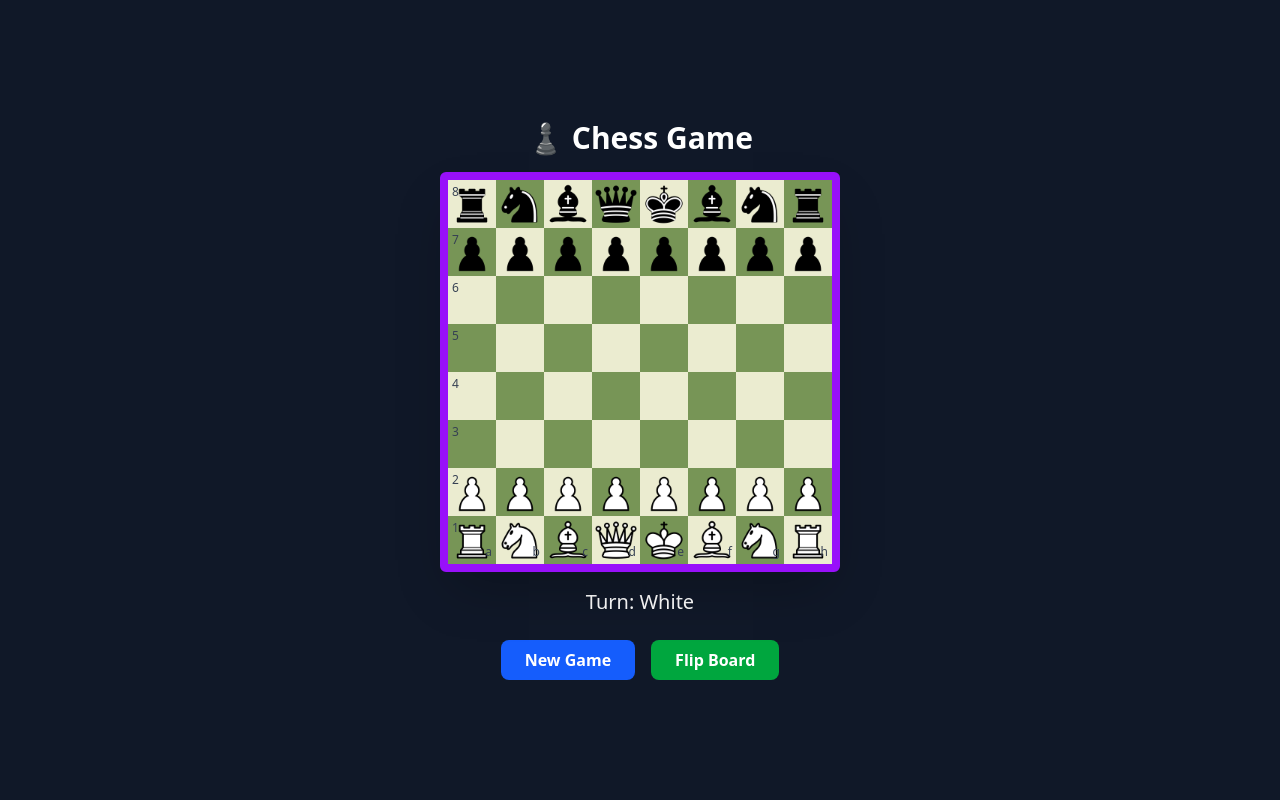
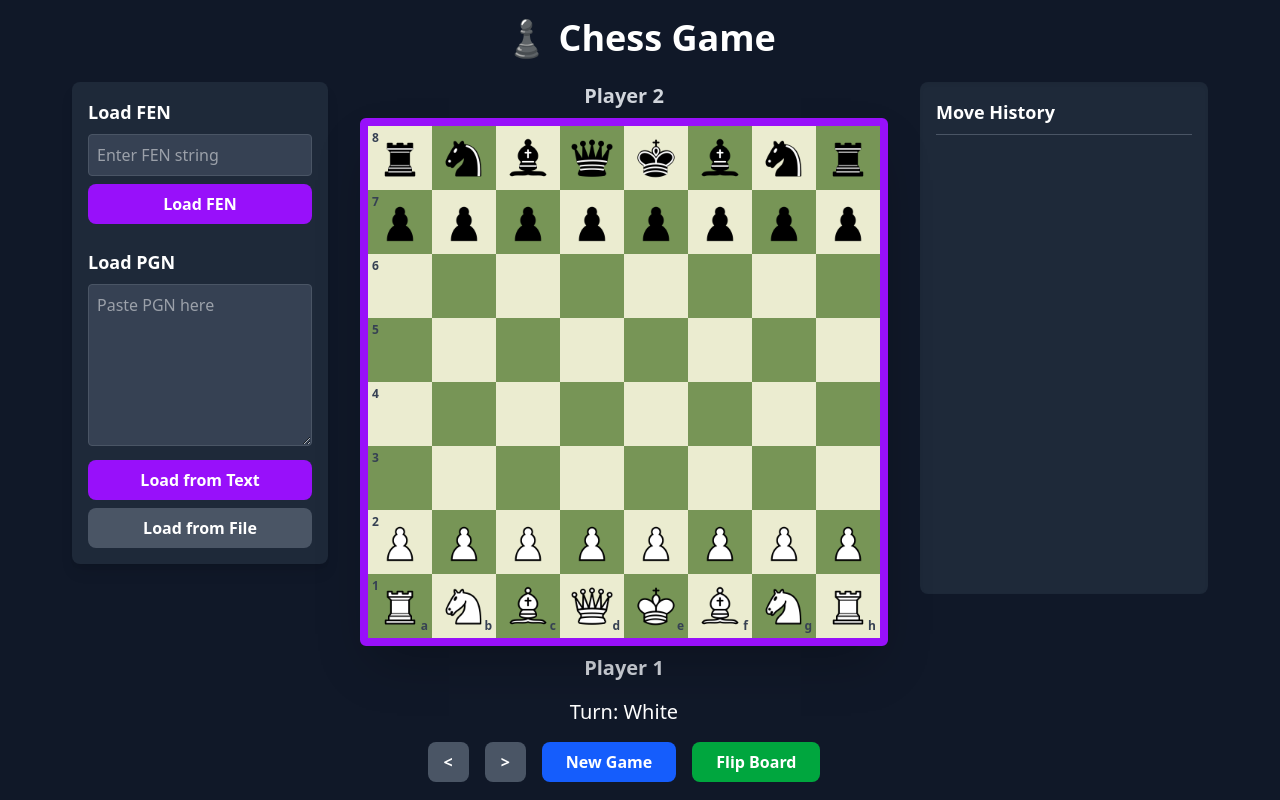
Before and after one commit to jatingaur18/Chess_Analysis, a React (Vite) app: page / in a window 1280 px wide. Built offline with nearby package versions, Linux system fonts and the light colour scheme.

Commit message:
history move and fen

```diff
--- a/src/Component/ChessBoard.jsx
+++ b/src/Component/ChessBoard.jsx
@@ -1,37 +1,43 @@
 import React, { useState, useEffect, useRef } from "react";
 import { Chess } from "chess.js";
+import Toolbar from "./Toolbar";
+import MoveHistory from "./MoveHistory"; // Import the new component
 
-// Piece image mapping
 const getPieceImage = (piece) => {
   if (!piece) return null;
 
-  const colorName = piece.color === 'w' ? 'white' : 'black';
+  const colorName = piece.color === "w" ? "white" : "black";
   const pieceNames = {
-    p: 'pawn',
-    r: 'rook',
-    n: 'knight',
-    b: 'bishop',
-    q: 'queen',
-    k: 'king'
+    p: "pawn", r: "rook", n: "knight", b: "bishop", q: "queen", k: "king",
   };
-
   const pieceName = pieceNames[piece.type];
-  // Make sure to replace this path with the correct path to your assets
   return `./src/assets/pieces-basic-png/${colorName}-${pieceName}.png`;
 };
 
 const squareColor = (i, j) =>
   (i + j) % 2 === 0 ? "bg-[#EBECD0]" : "bg-[#779556]";
 
+
 const ChessBoard = () => {
-  const [game, setGame] = useState(new Chess());
+  const createInitialHistory = () => ({
+    fen: new Chess().fen(),
+    move: null,
+    san: "Initial",
+    children: [],
+    parent: null,
+  });
+
+  const [historyRoot, setHistoryRoot] = useState(createInitialHistory);
+  const [currentNode, setCurrentNode] = useState(historyRoot);
+
+  const game = new Chess(currentNode.fen);
+
   const [selectedSquare, setSelectedSquare] = useState(null);
   const [possibleMoves, setPossibleMoves] = useState([]);
   const [boardOrientation, setBoardOrientation] = useState("white");
   const [showPromotionDialog, setShowPromotionDialog] = useState(false);
   const [promotionMove, setPromotionMove] = useState(null);
 
-  // Drag and drop state
   const [draggedPiece, setDraggedPiece] = useState(null);
   const [draggedFrom, setDraggedFrom] = useState(null);
   const [isDragging, setIsDragging] = useState(false);
@@ -39,68 +45,123 @@ const ChessBoard = () => {
   const [mousePosition, setMousePosition] = useState({ x: 0, y: 0 });
 
   const boardRef = useRef(null);
-  const hasDragged = useRef(false); // Ref to distinguish click from drag
+  const hasDragged = useRef(false);
 
-  const board = game.board();
   const turn = game.turn();
 
-  // Mouse move handler for dragging
   useEffect(() => {
     const handleMouseMove = (e) => {
       if (isDragging) {
         setMousePosition({ x: e.clientX, y: e.clientY });
-        hasDragged.current = true; // Set flag to true when mouse moves
+        hasDragged.current = true;
+      }
+    };
+    const handleGlobalMouseUp = () => {
+      if (isDragging) {
+        setIsDragging(false);
+        setDraggedPiece(null);
+        setDraggedFrom(null);
+      }
+      hasDragged.current = false;
+    };
+    document.addEventListener("mousemove", handleMouseMove);
+    document.addEventListener("mouseup", handleGlobalMouseUp);
+    return () => {
+      document.removeEventListener("mousemove", handleMouseMove);
+      document.removeEventListener("mouseup", handleGlobalMouseUp);
+    };
+  }, [isDragging]);
+
+  const resetInteractiveStates = () => {
+    setSelectedSquare(null);
+    setPossibleMoves([]);
+    setShowPromotionDialog(false);
+    setPromotionMove(null);
+    setIsDragging(false);
+    setDraggedPiece(null);
+    setDraggedFrom(null);
+  };
+
+  const handleLoadFen = (fen) => {
+    try {
+      new Chess(fen); // Validate FEN
+      const fenParts = fen.split(' ');
+
+      if (fenParts.length !== 6) {
+        alert("Invalid FEN: Does not contain all 6 fields.");
+        return;
+      }
+
+      const turn = fenParts[1];
+      const fullMoveNumber = parseInt(fenParts[5], 10);
+
+      if (isNaN(fullMoveNumber)) {
+        alert("Invalid FEN: Fullmove number is not a valid number.");
+        return;
+      }
+
+      const startingPly = (fullMoveNumber - 1) * 2 + (turn === 'b' ? 1 : 0);
+
+      const newRoot = {
+        fen,
+        move: { ply: startingPly - 1 },
+        san: "Initial",
+        children: [],
+        parent: null,
+      };
+
+      setHistoryRoot(newRoot);
+      setCurrentNode(newRoot);
+      resetInteractiveStates();
+    } catch (e) {
+      alert("Invalid FEN provided. Board will not be updated.");
     }
   };
 
-    const handleGlobalMouseUp = () => {
-      if (isDragging) {
-        // This handles drops outside the board or invalid drops
-        const from = draggedFrom;
+  const handleLoadPgn = (pgn) => {
+    try {
+      const tempGame = new Chess();
+      const success = tempGame.loadPgn(pgn, { sloppy: true });
+      if (success) {
+        const pgnMoves = tempGame.history({ verbose: true });
+        const newRoot = createInitialHistory();
+        let current = newRoot;
+        const builderGame = new Chess();
 
-        // Reset all drag-related states
-        setIsDragging(false);
-        setDraggedPiece(null);
-        setDraggedFrom(null);
+        pgnMoves.forEach(move => {
+          builderGame.move(move.san);
+          const newNode = {
+            fen: builderGame.fen(),
+            move: move,
+            san: move.san,
+            children: [],
+            parent: current,
+          };
+          current.children.push(newNode);
+          current = newNode;
+        });
 
-        // If it was a real drag (not a click), and we are dropping off-board,
-        // clear the selection. Otherwise, let the selection from mousedown persist for a click.
-        if (hasDragged.current) {
-            // Check if the piece was selected by the mousedown that started this drag
-            if(selectedSquare === from){
-                setSelectedSquare(null);
-                setPossibleMoves([]);
+        setHistoryRoot(newRoot);
+        setCurrentNode(current);
+        resetInteractiveStates();
+      } else {
+        alert("Invalid PGN provided. Board will not be updated.");
       }
+    } catch (e) {
+      console.error("PGN Parsing error:", e);
+      alert("PGN Parsing error. Board will not be updated.");
     }
-      }
-      hasDragged.current = false; // Reset for next interaction
   };
 
-    document.addEventListener('mousemove', handleMouseMove);
-    document.addEventListener('mouseup', handleGlobalMouseUp);
-
-    return () => {
-      document.removeEventListener('mousemove', handleMouseMove);
-      document.removeEventListener('mouseup', handleGlobalMouseUp);
-    };
-  }, [isDragging, draggedFrom, selectedSquare]);
-
   const handleSquareClick = (i, j) => {
-    // If a drag happened, let the drop handler deal with it.
     if (hasDragged.current) return;
-
     const square = indexToSquare(i, j);
-
-    // If a piece is selected and the click is on a valid move
     if (selectedSquare && possibleMoves.includes(square)) {
       handleMove(selectedSquare, square);
       return;
     }
-
-    // If clicking on a piece of the correct color
     const piece = game.get(square);
     if (piece && piece.color === turn) {
-      // If clicking the same piece, deselect it. Otherwise, select the new one.
       if (selectedSquare === square) {
         setSelectedSquare(null);
         setPossibleMoves([]);
@@ -110,30 +171,26 @@ const ChessBoard = () => {
         setPossibleMoves(moves.map((m) => m.to));
       }
     } else {
-      // If clicking an empty square or opponent's piece, clear selection
       setSelectedSquare(null);
       setPossibleMoves([]);
     }
   };
 
   const handleMouseDown = (e, i, j) => {
-    hasDragged.current = false; // Reset drag flag on every mousedown
+    hasDragged.current = false;
     const square = indexToSquare(i, j);
     const piece = game.get(square);
-
     if (piece && piece.color === turn) {
       e.preventDefault();
       const rect = e.currentTarget.getBoundingClientRect();
       setDragOffset({
         x: e.clientX - rect.left - rect.width / 2,
-        y: e.clientY - rect.top - rect.height / 2
+        y: e.clientY - rect.top - rect.height / 2,
       });
       setMousePosition({ x: e.clientX, y: e.clientY });
       setDraggedPiece(piece);
       setDraggedFrom(square);
       setIsDragging(true);
-
-      // Set selection and moves immediately for visual feedback
       setSelectedSquare(square);
       const moves = game.moves({ square, verbose: true });
       setPossibleMoves(moves.map((m) => m.to));
@@ -141,42 +198,58 @@ const ChessBoard = () => {
   };
 
   const handleMouseUpOnSquare = (i, j) => {
-    // This function handles the "drop" part of a drag-and-drop
     if (isDragging && draggedFrom && hasDragged.current) {
       const toSquare = indexToSquare(i, j);
       if (possibleMoves.includes(toSquare)) {
         handleMove(draggedFrom, toSquare);
       }
     }
-    // The global mouseup handler will take care of resetting drag state
   };
 
   const handleMove = (from, to) => {
-    const moveDetails = game
-      .moves({ square: from, verbose: true })
-      .find((m) => m.to === to);
-
+    const moveDetails = game.moves({ square: from, verbose: true }).find((m) => m.to === to);
     if (!moveDetails) return;
-
     if (moveDetails.flags.includes("p")) {
       setPromotionMove({ from, to });
       setShowPromotionDialog(true);
       return;
     }
-
     makeMove(from, to);
   };
 
+
   const makeMove = (from, to, promotion = "q") => {
-    const gameCopy = new Chess(game.fen());
-    const move = gameCopy.move({ from, to, promotion });
-    if (move) {
-      setGame(gameCopy);
-      setSelectedSquare(null);
-      setPossibleMoves([]);
-      setShowPromotionDialog(false);
-      setPromotionMove(null);
+    const gameInstance = new Chess(currentNode.fen);
+    const moveResult = gameInstance.move({ from, to, promotion });
+
+    if (moveResult) {
+
+      const parentPly = currentNode.move ? currentNode.move.ply : -1;
+      const newPly = parentPly + 1;
+
+      const fullMoveObject = {
+        ...moveResult, // Copy all properties from the chess.js result
+        ply: newPly,      // Add our correctly calculated ply
+      };
+
+      let nextNode = currentNode.children.find(child => child.san === moveResult.san);
+
+      if (!nextNode) {
+        nextNode = {
+          fen: gameInstance.fen(),
+          move: fullMoveObject, // Use our new object with the correct ply
+          san: moveResult.san,
+          children: [],
+          parent: currentNode,
+        };
+        currentNode.children.push(nextNode);
       }
+
+      setCurrentNode(nextNode);
+      setHistoryRoot({ ...historyRoot }); // Force re-render of history panel
+    }
+
+    resetInteractiveStates();
   };
 
   const onPromotionSelect = (piece) => {
@@ -192,19 +265,35 @@ const ChessBoard = () => {
   };
 
   const resetGame = () => {
-    setGame(new Chess());
-    setSelectedSquare(null);
-    setPossibleMoves([]);
-    setPromotionMove(null);
-    setShowPromotionDialog(false);
-    setIsDragging(false);
-    setDraggedPiece(null);
-    setDraggedFrom(null);
+    const newRoot = createInitialHistory();
+    setHistoryRoot(newRoot);
+    setCurrentNode(newRoot);
+    resetInteractiveStates();
   };
 
   const flipBoard = () => {
     setBoardOrientation((prev) => (prev === "white" ? "black" : "white"));
   };
+
+  const handleGoBack = () => {
+    if (currentNode.parent) {
+      setCurrentNode(currentNode.parent);
+      resetInteractiveStates();
+    }
+  };
+
+  const handleGoForward = () => {
+    if (currentNode.children.length > 0) {
+      setCurrentNode(currentNode.children[0]);
+      resetInteractiveStates();
+    }
+  };
+
+  const handleNodeClick = (node) => {
+    setCurrentNode(node);
+    resetInteractiveStates();
+  };
+
 
   const indexToSquare = (i, j) => {
     const files = "abcdefgh";
@@ -214,11 +303,11 @@ const ChessBoard = () => {
   };
 
   return (
-    <div className="min-h-screen flex flex-col items-center justify-center bg-gray-900 p-4 text-white">
-      <h1 className="text-3xl font-bold mb-4">♟️ Chess Game</h1>
+    <div className="min-h-screen w-full flex flex-col items-center justify-center bg-gray-900 p-4 text-white">
+      <h1 className="text-4xl font-bold mb-6">♟️ Chess Game</h1>
 
       {showPromotionDialog && (
-        <div className="fixed inset-0 bg-black bg-opacity-50 z-50 flex items-center justify-center">
+        <div className="fixed inset-0 z-50 flex items-center justify-center">
           <div className="bg-white bg-opacity-90 backdrop-blur-sm p-6 rounded-lg border-2 border-gray-300 shadow-2xl">
             <h3 className="text-lg font-semibold mb-4 text-gray-800 text-center">Choose promotion piece:</h3>
             <div className="flex gap-4 mb-4">
@@ -228,11 +317,7 @@ const ChessBoard = () => {
                   onClick={() => onPromotionSelect(p)}
                   className="hover:bg-gray-200 hover:scale-110 p-2 rounded-lg transition-all duration-200 border border-gray-300 w-16 h-16 flex items-center justify-center"
                 >
-                  <img
-                    src={getPieceImage({ type: p, color: turn })}
-                    alt={`${turn === 'w' ? 'White' : 'Black'} ${p}`}
-                    className="w-12 h-12"
-                  />
+                  <img src={getPieceImage({ type: p, color: turn })} alt={`${turn === "w" ? "White" : "Black"} ${p}`} className="w-12 h-12" />
                 </button>
               ))}
             </div>
@@ -245,23 +330,19 @@ const ChessBoard = () => {
           </div>
         </div>
       )}
-
       {isDragging && draggedPiece && (
-        <div
-          className="fixed z-40 pointer-events-none"
-          style={{
-            left: mousePosition.x - dragOffset.x,
-            top: mousePosition.y - dragOffset.y,
-            transform: 'translate(-50%, -50%)',
-          }}
-        >
-          <img
-            src={getPieceImage(draggedPiece)}
-            alt="Dragged piece"
-            className="w-12 h-12"
-          />
+        <div className="fixed z-40 pointer-events-none" style={{ left: mousePosition.x - dragOffset.x, top: mousePosition.y - dragOffset.y, transform: "translate(-50%, -50%)" }}>
+          <img src={getPieceImage(draggedPiece)} alt="Dragged piece" className="w-12 h-12" />
         </div>
       )}
+
+      <div className="flex flex-row items-start gap-8">
+        <Toolbar onLoadFen={handleLoadFen} onLoadPgn={handleLoadPgn} />
+
+        <div className="flex flex-col items-center">
+          <div className="text-xl font-semibold mb-2 text-gray-300">
+            {boardOrientation === "white" ? "Player 2" : "Player 1"}
+          </div>
 
           <div className="relative" ref={boardRef}>
             <div className="grid grid-cols-8 border-8 border-purple-600 rounded-md shadow-2xl">
@@ -281,37 +362,14 @@ const ChessBoard = () => {
                       onClick={() => handleSquareClick(row, col)}
                       onMouseDown={(e) => handleMouseDown(e, row, col)}
                       onMouseUp={() => handleMouseUpOnSquare(row, col)}
-                  className={`relative flex items-center justify-center aspect-square ${squareColor(
-                    row,
-                    col
-                  )} cursor-pointer transition duration-200 ease-in-out select-none ${
-                    isSelected ? "ring-4 ring-yellow-400" : ""
-                  }`}
+                      className={`relative flex items-center justify-center aspect-square w-16 h-16 ${squareColor(row, col)} cursor-pointer transition duration-200 ease-in-out select-none ${isSelected ? "ring-4 ring-yellow-400 z-10" : ""}`}
                     >
                       {piece && !isBeingDragged && (
-                    <img
-                      src={getPieceImage(piece)}
-                      alt={`${piece.color === 'w' ? 'White' : 'Black'} ${piece.type}`}
-                      className={`w-10 h-10 md:w-12 md:h-12 ${piece && piece.color === turn ? 'cursor-grab active:cursor-grabbing' : ''}`}
-                      draggable={false}
-                    />
+                        <img src={getPieceImage(piece)} alt={`${piece.color === "w" ? "White" : "Black"} ${piece.type}`} className={`w-12 h-12 ${piece && piece.color === turn ? "cursor-grab active:cursor-grabbing" : ""}`} draggable={false} />
                       )}
-
-                  {col === 0 && (
-                    <div className="absolute left-1 top-1 text-xs text-gray-700 pointer-events-none">
-                      {boardOrientation === 'white' ? 8 - row : row + 1}
-                    </div>
-                  )}
-                  {row === 7 && (
-                    <div className="absolute right-1 bottom-1 text-xs text-gray-700 pointer-events-none">
-                      {boardOrientation === 'white' ? "abcdefgh"[col] : "abcdefgh"[7-col]}
-                    </div>
-                  )}
-                  {isTarget && (
-                    <div className="absolute w-full h-full flex items-center justify-center">
-                      <div className="w-4 h-4 rounded-full bg-black opacity-40 pointer-events-none"></div>
-                    </div>
-                  )}
+                      {col === 0 && (<div className="absolute left-1 top-1 text-xs text-gray-700 font-bold pointer-events-none">{boardOrientation === "white" ? 8 - row : row + 1}</div>)}
+                      {row === 7 && (<div className="absolute right-1 bottom-1 text-xs text-gray-700 font-bold pointer-events-none">{boardOrientation === "white" ? "abcdefgh"[col] : "abcdefgh"[7 - col]}</div>)}
+                      {isTarget && (<div className="absolute w-full h-full flex items-center justify-center"><div className="w-5 h-5 rounded-full bg-black bg-opacity-40 pointer-events-none"></div></div>)}
                     </div>
                   );
                 })
@@ -319,42 +377,26 @@ const ChessBoard = () => {
             </div>
           </div>
 
-      <div className="text-xl mt-4">
-        {game.isGameOver()
-          ? "Game Over"
-          : `Turn: ${turn === "w" ? "White" : "Black"}`}
+          <div className="text-xl font-semibold mt-2 text-gray-300">
+            {boardOrientation === "white" ? "Player 1" : "Player 2"}
           </div>
 
-      {game.inCheck() && !game.isCheckmate() && (
-        <div className="text-orange-400 font-semibold mt-2">
-          {turn === "w" ? "White" : "Black"} is in check!
+          <div className="text-center mt-4">
+            <div className="text-xl">{game.isGameOver() ? "Game Over" : `Turn: ${turn === "w" ? "White" : "Black"}`}</div>
+            {game.inCheck() && !game.isCheckmate() && (<div className="text-orange-400 font-semibold mt-1">{turn === "w" ? "White" : "Black"} is in check!</div>)}
+            {game.isCheckmate() && (<div className="text-red-500 font-bold mt-1">{turn === "w" ? "Black" : "White"} wins by checkmate!</div>)}
+            {game.isStalemate() && (<div className="text-yellow-400 mt-1">Stalemate!</div>)}
+            {game.isDraw() && !game.isCheckmate() && !game.isStalemate() && (<div className="text-yellow-400 mt-1">Draw!</div>)}
           </div>
-      )}
 
-      {game.isCheckmate() && (
-        <div className="text-red-500 font-bold mt-2">
-          {turn === "w" ? "Black" : "White"} wins by checkmate!
+          <div className="flex gap-4 mt-4">
+             <button onClick={handleGoBack} className="px-4 py-2 bg-gray-600 hover:bg-gray-700 rounded-lg text-white font-semibold">{"<"}</button>
+            <button onClick={handleGoForward} className="px-4 py-2 bg-gray-600 hover:bg-gray-700 rounded-lg text-white font-semibold">{">"}</button>
+            <button onClick={resetGame} className="px-6 py-2 bg-blue-600 hover:bg-blue-700 rounded-lg text-white font-semibold">New Game</button>
+            <button onClick={flipBoard} className="px-6 py-2 bg-green-600 hover:bg-green-700 rounded-lg text-white font-semibold">Flip Board</button>
           </div>
-      )}
-
-      {game.isStalemate() && <div className="text-yellow-400 mt-2">Stalemate!</div>}
-      {game.isDraw() && !game.isCheckmate() && !game.isStalemate() && (
-        <div className="text-yellow-400 mt-2">Draw!</div>
-      )}
-
-      <div className="flex gap-4 mt-6">
-        <button
-          onClick={resetGame}
-          className="px-6 py-2 bg-blue-600 hover:bg-blue-700 rounded-lg text-white font-semibold"
-        >
-          New Game
-        </button>
-        <button
-          onClick={flipBoard}
-          className="px-6 py-2 bg-green-600 hover:bg-green-700 rounded-lg text-white font-semibold"
-        >
-          Flip Board
-        </button>
+        </div>
+        <MoveHistory historyRoot={historyRoot} currentNode={currentNode} onNodeClick={handleNodeClick} />
       </div>
     </div>
   );
--- /dev/null
+++ b/src/Component/MoveHistory.jsx
@@ -0,0 +1,73 @@
+import React from 'react';
+
+const RenderMoveAndContinuation = ({ moveNode, isVariationBranch, currentNode, onNodeClick }) => {
+  const move = moveNode.move;
+  const isWhiteMove = move.color === 'w';
+  const moveNumber = Math.floor(move.ply / 2) + 1;
+
+  const mainContinuation = moveNode.children.length > 0 ? moveNode.children[0] : null;
+  const variations = moveNode.children.slice(1);
+
+  const moveStyle = `cursor-pointer hover:bg-gray-600 px-1 rounded ${
+    currentNode === moveNode ? 'bg-purple-700' : ''
+  }`;
+
+  return (
+    <>
+      {(isWhiteMove || isVariationBranch) && (
+        <span className="text-gray-400">
+          {moveNumber}
+          {isWhiteMove ? '. ' : '... '}
+        </span>
+      )}
+
+      <span className={moveStyle} onClick={() => onNodeClick(moveNode)}>
+        {move.san}
+      </span>
+      &nbsp;
+
+      {variations.map((varNode, index) => (
+        <span key={`${varNode.san}-${index}`} className="text-gray-400">
+          (
+          <RenderMoveAndContinuation
+            moveNode={varNode}
+            isVariationBranch={true}
+            currentNode={currentNode}
+            onNodeClick={onNodeClick}
+          />
+          ) &nbsp;
+        </span>
+      ))}
+
+      {mainContinuation && (
+        <RenderMoveAndContinuation
+          moveNode={mainContinuation}
+          isVariationBranch={false}
+          currentNode={currentNode}
+          onNodeClick={onNodeClick}
+        />
+      )}
+    </>
+  );
+};
+
+
+const MoveHistory = ({ historyRoot, currentNode, onNodeClick }) => {
+  return (
+    <div className="w-72 h-[512px] bg-gray-800 text-white p-4 overflow-y-auto rounded-lg shadow-inner">
+      <h3 className="text-lg font-semibold mb-2 border-b border-gray-600 pb-2">Move History</h3>
+      <div className="font-mono text-sm leading-relaxed whitespace-pre-wrap">
+        {historyRoot.children.length > 0 && (
+          <RenderMoveAndContinuation
+            moveNode={historyRoot.children[0]}
+            isVariationBranch={false}
+            currentNode={currentNode}
+            onNodeClick={onNodeClick}
+          />
+        )}
+      </div>
+    </div>
+  );
+};
+
+export default MoveHistory;
--- /dev/null
+++ b/src/Component/Toolbar.jsx
@@ -0,0 +1,105 @@
+import React, { useState, useRef } from "react";
+
+const Toolbar = ({ onLoadFen, onLoadPgn }) => {
+  const [fenInput, setFenInput] = useState("");
+  const [pgnInput, setPgnInput] = useState("");
+  const fileInputRef = useRef(null);
+
+  const sanitizePgn = (rawPgn) => {
+    return rawPgn
+      .replace(/\r\n/g, '\n') // Normalize line endings
+      .trim(); // Trim whitespace from start and end
+  };
+
+  const handleLoadFen = () => {
+    const fen = fenInput.trim();
+    if (fen) {
+      onLoadFen(fen);
+    }
+  };
+
+  const handleLoadPgnFromText = () => {
+    const sanitizedPgn = sanitizePgn(pgnInput);
+    if (sanitizedPgn) {
+      onLoadPgn(sanitizedPgn);
+    } else {
+      alert("Please paste PGN data into the text area first.");
+    }
+  };
+
+  const handleFileChange = (event) => {
+    const file = event.target.files[0];
+    if (!file) return;
+
+    const reader = new FileReader();
+    reader.onload = (e) => {
+      const rawPgn = e.target.result;
+      if (rawPgn) {
+        onLoadPgn(sanitizePgn(rawPgn));
+      }
+    };
+    reader.onerror = () => {
+      console.error("Failed to read the file.");
+      alert("Error: Could not read the selected file.");
+    };
+    reader.readAsText(file);
+    event.target.value = null;
+  };
+
+  const handleLoadPgnFromFile = () => {
+    fileInputRef.current.click();
+  };
+
+  return (
+    <div className="flex flex-col gap-6 bg-gray-800 p-4 rounded-lg shadow-lg w-64">
+      <div>
+        <h3 className="text-lg font-semibold mb-2 text-white">Load FEN</h3>
+        <input
+          type="text"
+          value={fenInput}
+          onChange={(e) => setFenInput(e.target.value)}
+          placeholder="Enter FEN string"
+          className="w-full p-2 rounded bg-gray-700 text-white border border-gray-600 focus:outline-none focus:ring-2 focus:ring-purple-500"
+        />
+        <button
+          onClick={handleLoadFen}
+          className="w-full mt-2 px-4 py-2 bg-purple-600 hover:bg-purple-700 rounded-lg font-semibold transition-colors duration-200"
+        >
+          Load FEN
+        </button>
+      </div>
+
+      <div>
+        <h3 className="text-lg font-semibold mb-2 text-white">Load PGN</h3>
+        <textarea
+          value={pgnInput}
+          onChange={(e) => setPgnInput(e.target.value)}
+          placeholder="Paste PGN here"
+          rows="6"
+          className="w-full p-2 rounded bg-gray-700 text-white border border-gray-600 focus:outline-none focus:ring-2 focus:ring-purple-500"
+        ></textarea>
+        <button
+          onClick={handleLoadPgnFromText}
+          className="w-full mt-2 px-4 py-2 bg-purple-600 hover:bg-purple-700 rounded-lg font-semibold transition-colors duration-200"
+        >
+          Load from Text
+        </button>
+        <input
+          type="file"
+          ref={fileInputRef}
+          onChange={handleFileChange}
+          accept=".pgn"
+          className="hidden"
+        />
+        <button
+          onClick={handleLoadPgnFromFile}
+          className="w-full mt-2 px-4 py-2 bg-gray-600 hover:bg-gray-700 rounded-lg font-semibold transition-colors duration-200"
+        >
+          Load from File
+        </button>
+      </div>
+    </div>
+  );
+};
+
+export default Toolbar;
```
Lines whose indentation alone changed are shown as unchanged.
